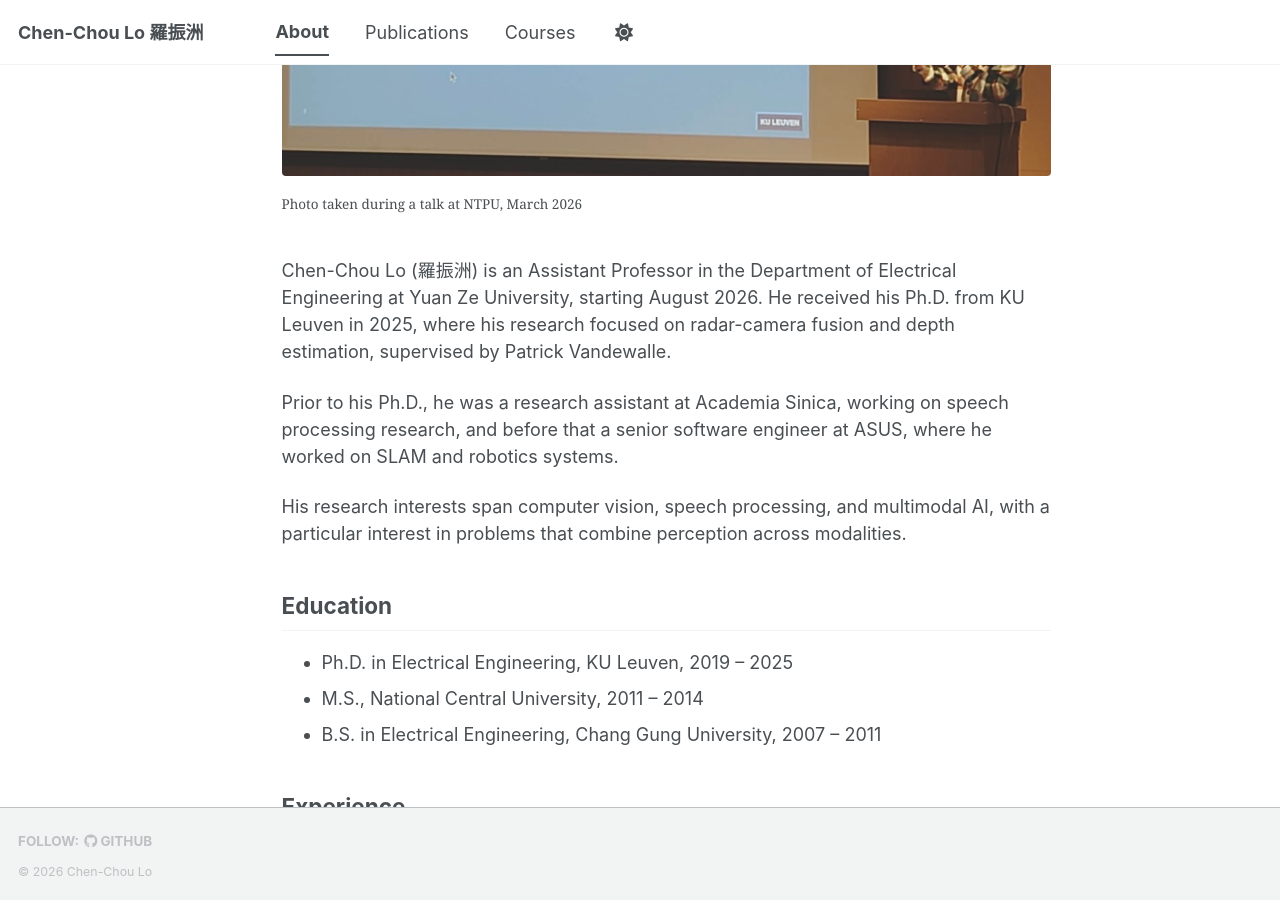
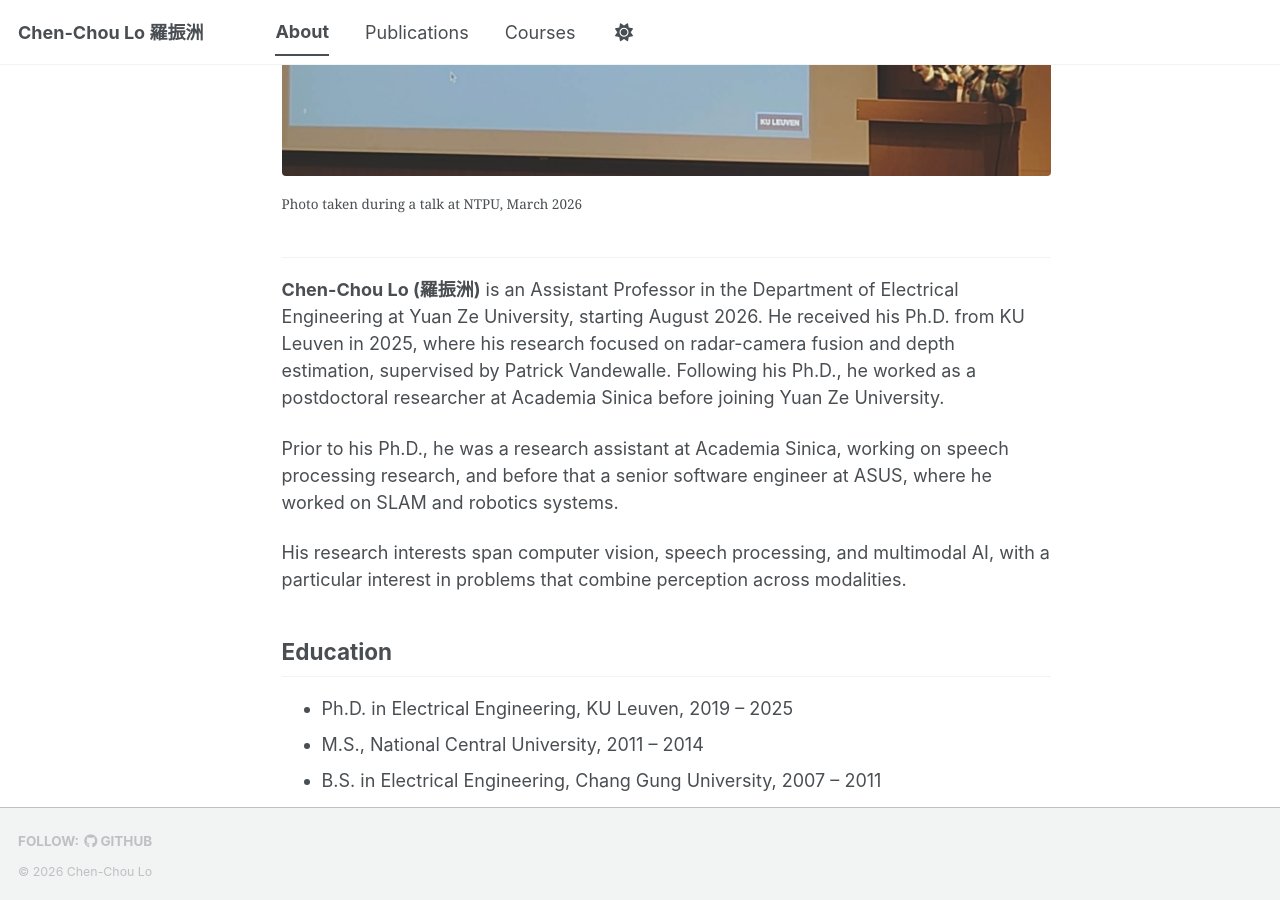
Before and after one commit to lochenchou/lochenchou.github.io, a Jekyll site: the page built from _pages/about.md, in a window 1280 px wide and 900 px high, scrolled down 402 px. Built offline with Jekyll 4.4.1, drawn with Linux system fonts in a browser that asks for light colours; a style sheet for code colours, icons or effects is not loaded.

Commit message:
Revise biography of Chen-Chou Lo
Updated the biography of Chen-Chou Lo to include postdoctoral experience and additional research interests.

```diff
--- a/_pages/about.md
+++ b/_pages/about.md
@@ -9,8 +9,9 @@ author_profile: false
   <figcaption>Photo taken during a talk at NTPU, March 2026</figcaption>
 </figure>
 
+---
 
-Chen-Chou Lo (羅振洲) is an Assistant Professor in the Department of Electrical Engineering at Yuan Ze University, starting August 2026. He received his Ph.D. from KU Leuven in 2025, where his research focused on radar-camera fusion and depth estimation, supervised by Patrick Vandewalle.
+**Chen-Chou Lo (羅振洲)** is an Assistant Professor in the Department of Electrical Engineering at Yuan Ze University, starting August 2026. He received his Ph.D. from KU Leuven in 2025, where his research focused on radar-camera fusion and depth estimation, supervised by Patrick Vandewalle. Following his Ph.D., he worked as a postdoctoral researcher at Academia Sinica before joining Yuan Ze University.
 
 Prior to his Ph.D., he was a research assistant at Academia Sinica, working on speech processing research, and before that a senior software engineer at ASUS, where he worked on SLAM and robotics systems.
 
```
